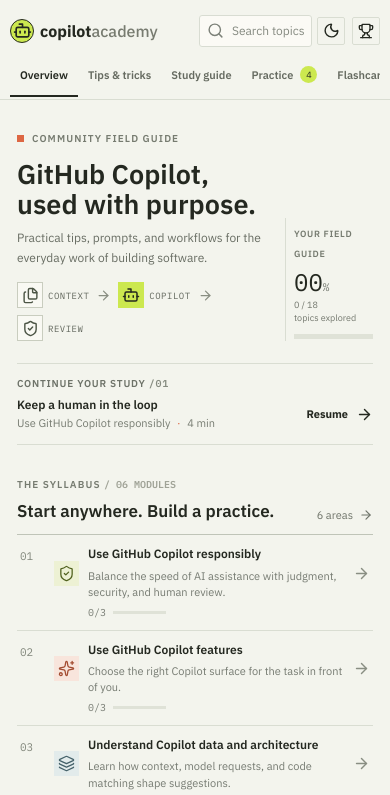
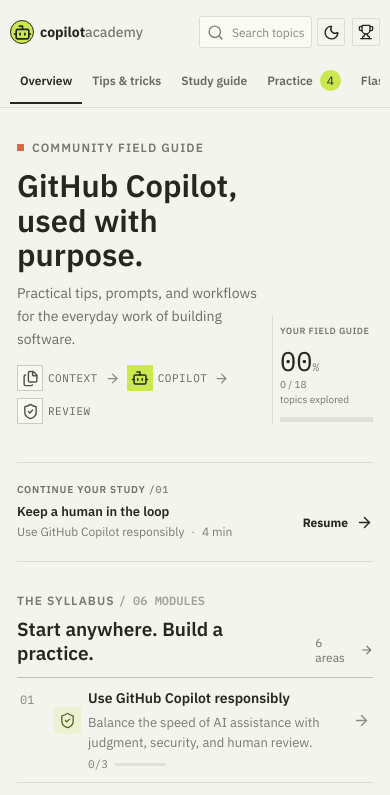
Before and after one commit to ranjiGT/copilot-academy, a React (Vite) app: page / in a window 390 px wide. Shown: the top 795 px of the page. Built offline with nearby package versions, Linux system fonts and the light colour scheme.

Commit message:
Increase site-wide reading text sizes

```diff
--- a/src/FieldGuide.css
+++ b/src/FieldGuide.css
@@ -596,3 +596,164 @@
 @media (prefers-reduced-motion: reduce) {
   *,*::before,*::after { scroll-behavior: auto !important; animation-duration: .01ms !important; animation-iteration-count: 1 !important; transition-duration: .01ms !important; }
 }
+
+/* A readable default scale for the full reference, not only the hero. */
+.brand { font-size: 18px; }
+.nav-item { font-size: 14px; }
+.nav-count { width: 21px; height: 21px; font-size: 12px; }
+.search-box input,.top-progress { font-size: 14px; }
+.search-box kbd { font-size: 12px; }
+.topbar { min-height: 78px; }
+.primary-nav { height: 78px; }
+.eyebrow,.section-kicker { font-size: 12px; }
+.hero-edition,.workflow-label { font-size: 11px; }
+.field-hero { padding-bottom: 38px; }
+.field-hero h1 { font-size: 48px; }
+.field-hero-copy > p { font-size: 17px; }
+.hero-progress-numbers > span { font-size: 13px; }
+.continue-band { padding-block: 20px; }
+.continue-index { font-size: 12px; }
+.continue-copy strong { font-size: 17px; }
+.continue-copy > span { font-size: 14px; }
+.text-action { font-size: 14px; }
+.syllabus-heading h2 { font-size: 24px; }
+.syllabus-heading > span { font-size: 14px; }
+.syllabus-row { min-height: 92px; }
+.syllabus-number { font-size: 15px; }
+.syllabus-icon { width: 32px; height: 32px; }
+.syllabus-main strong { font-size: 17px; }
+.syllabus-main > span { font-size: 14px; line-height: 1.55; }
+.syllabus-topics { font-size: 11px; }
+.syllabus-completion { font-size: 12px; }
+.drill-index,.drill-kicker { font-size: 12px; }
+.drill-rail h3 { font-size: 28px; }
+.drill-rail > p { font-size: 16px; }
+.drill-source { font-size: 12px; }
+.page-intro h1 { font-size: 40px; }
+.page-intro > p { font-size: 16px; }
+.selector-item { min-height: 62px; }
+.selector-title { font-size: 13px; }
+.selector-index,.selector-count { font-size: 11px; }
+.lesson-heading h2 { font-size: 27px; }
+.lesson-heading > p { font-size: 14px; }
+.lesson-heading > a,.lesson-list-header { font-size: 12px; }
+.lesson-row { padding-block: 17px; }
+.lesson-check { width: 25px; height: 25px; font-size: 10px; }
+.lesson-title-line h3 { font-size: 15px; }
+.lesson-duration { font-size: 11px; }
+.lesson-copy > p,.lesson-details > p,.reference-rail > p { font-size: 14px; }
+.lesson-example > span,.reference-rail > a { font-size: 11px; }
+.lesson-example code { font-size: 13px; }
+.reference-rail h3 { font-size: 19px; }
+.quiz-card-top,.question-type,.flashcard-toolbar,.flashcard-topline { font-size: 12px; }
+.quiz-card > h2 { font-size: 23px; }
+.answer-option { min-height: 54px; font-size: 14px; }
+.answer-letter { width: 26px; height: 26px; font-size: 11px; }
+.answer-explanation strong,.answer-explanation p,.quiz-footer > span { font-size: 13px; }
+.primary-button,.secondary-button { min-height: 42px; font-size: 14px; }
+.quiz-aside > strong,.flashcard-side-note > strong { font-size: 18px; }
+.quiz-aside > p,.flashcard-side-note > p { font-size: 14px; }
+.aside-stat { font-size: 13px; }
+.study-flashcard > strong { font-size: 28px; }
+.study-flashcard-flipped > strong { font-size: 20px; }
+.flashcard-hint { font-size: 13px; }
+.card-progress-item > span:nth-child(2) { font-size: 11px; }
+.summary-stat-label,.summary-stat-foot,.progress-detail-heading > span,.progress-row-count,.progress-detail-footer,.reset-button { font-size: 12px; }
+.summary-stat > strong { font-size: 30px; }
+.progress-row-title strong { font-size: 13px; }
+.page-footer { font-size: 11px; }
+.tips-invitation h2 { font-size: 19px; }
+.tips-invitation p { font-size: 14px; }
+.tips-filter { min-height: 36px; font-size: 13px; }
+.tips-count { font-size: 12px; }
+.tip-entry-meta { font-size: 11px; }
+.tip-entry h2 { font-size: 19px; }
+.tip-summary { min-height: 48px; font-size: 14px; }
+.tip-prompt-heading > span,.copy-prompt { font-size: 11px; }
+.tip-prompt code { font-size: 13px; }
+.tip-takeaway { font-size: 13px; }
+.tips-disclaimer { font-size: 12px; }
+
+@media (max-width: 950px) {
+  .nav-item { font-size: 12px; }
+  .search-box input { font-size: 13px; }
+}
+@media (max-width: 850px) {
+  .brand { font-size: 16px; }
+  .nav-item { font-size: 12px; }
+  .field-hero h1 { font-size: 42px; }
+  .field-hero-copy > p { font-size: 15px; }
+  .syllabus-main strong { font-size: 15px; }
+  .syllabus-main > span { font-size: 13px; }
+}
+@media (max-width: 700px) {
+  .topbar { min-height: 108px; }
+  .primary-nav { height: 45px; }
+  .brand { font-size: 15px; }
+  .nav-item { min-height: 42px; font-size: 12px; }
+  .search-box input { font-size: 12px; }
+  .field-hero { grid-template-columns: minmax(0,1fr) 112px; gap: 12px; }
+  .field-hero h1 { font-size: 34px; }
+  .field-hero-copy > p { font-size: 15px; }
+  .hero-progress .section-kicker { font-size: 10px; }
+  .hero-progress-numbers > strong { font-size: 31px; }
+  .hero-progress-numbers > span { font-size: 11px; }
+  .continue-index { font-size: 10px; }
+  .continue-copy strong { font-size: 14px; }
+  .continue-copy > span { font-size: 12px; }
+  .text-action { font-size: 12px; }
+  .syllabus-heading h2 { font-size: 20px; }
+  .syllabus-heading > span { font-size: 12px; }
+  .syllabus-row { min-height: 92px; }
+  .syllabus-number { font-size: 12px; }
+  .syllabus-icon { width: 27px; height: 27px; }
+  .syllabus-main strong { font-size: 15px; }
+  .syllabus-main > span { font-size: 14px; line-height: 1.5; }
+  .syllabus-completion { font-size: 11px; }
+  .drill-kicker,.drill-index { font-size: 11px; }
+  .drill-rail h3 { font-size: 22px; }
+  .drill-rail > p { font-size: 15px; }
+  .drill-source { font-size: 11px; }
+  .page-intro h1 { font-size: 32px; }
+  .page-intro > p { font-size: 15px; }
+  .selector-item { min-height: 56px; }
+  .selector-title { font-size: 12px; }
+  .lesson-heading h2 { font-size: 23px; }
+  .lesson-heading > p { font-size: 13px; }
+  .lesson-heading > a { font-size: 12px; }
+  .lesson-row { padding-block: 15px; }
+  .lesson-title-line h3 { font-size: 15px; }
+  .lesson-duration { font-size: 10px; }
+  .lesson-copy > p,.lesson-details > p,.reference-rail > p { font-size: 14px; }
+  .lesson-example code { font-size: 12px; }
+  .quiz-card > h2 { font-size: 20px; }
+  .answer-option { min-height: 54px; font-size: 14px; }
+  .quiz-footer > span { font-size: 12px; }
+  .primary-button,.secondary-button { min-height: 42px; font-size: 13px; }
+  .study-flashcard > strong { font-size: 24px; }
+  .study-flashcard-flipped > strong { font-size: 18px; }
+  .tip-entry h2 { font-size: 17px; }
+  .tip-summary { min-height: 0; font-size: 14px; }
+  .tip-prompt code { font-size: 13px; }
+  .tip-takeaway { font-size: 13px; }
+  .tips-filter { font-size: 12px; }
+}
+@media (max-width: 420px) {
+  .brand { font-size: 14px; }
+  .field-hero { grid-template-columns: minmax(0,1fr) 101px; gap: 8px; }
+  .field-hero h1 { font-size: 31px; }
+  .field-hero-copy > p { font-size: 14px; }
+  .hero-progress { padding-left: 7px; }
+  .hero-progress .section-kicker { font-size: 9px; letter-spacing: .5px; }
+  .hero-progress-numbers > strong { font-size: 27px; }
+  .hero-progress-numbers > span { font-size: 10px; }
+  .syllabus-heading h2 { font-size: 19px; }
+  .syllabus-main strong { font-size: 14px; }
+  .syllabus-main > span { font-size: 13px; }
+  .continue-copy strong { font-size: 13px; }
+  .continue-copy > span { font-size: 12px; }
+  .answer-option { font-size: 13px; }
+  .quiz-footer > span { font-size: 11px; }
+  .primary-button,.secondary-button { font-size: 12px; }
+  .progress-row-title strong { font-size: 12px; }
+}
```
